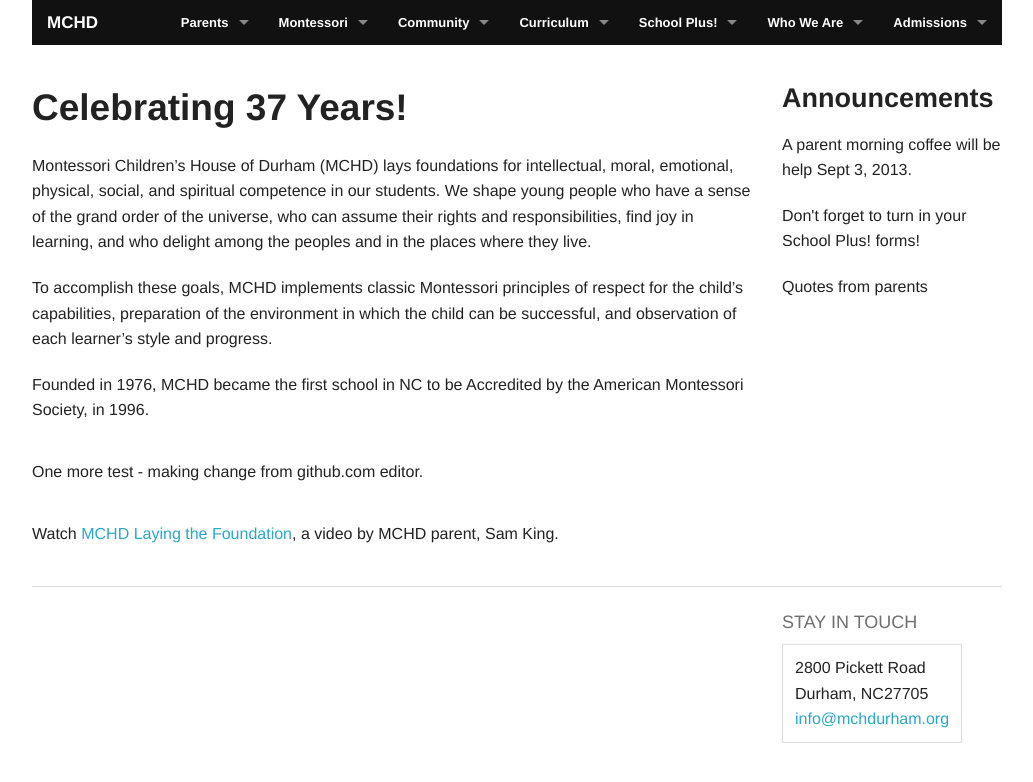
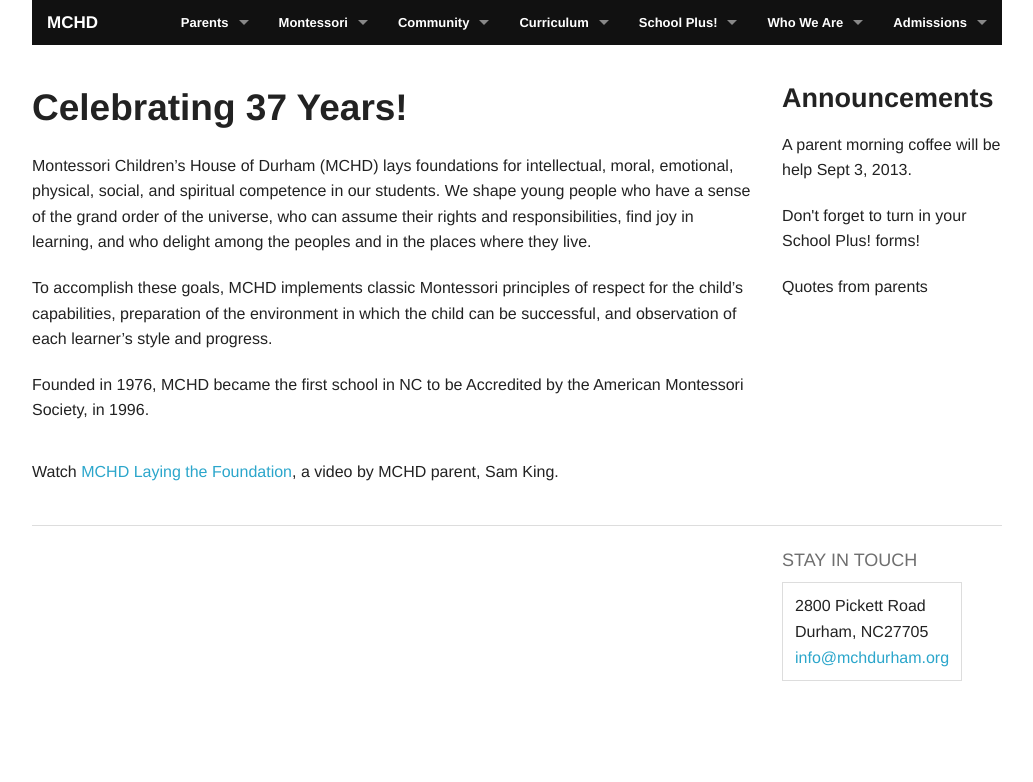
Before and after one commit to donmullen/mchdurham, a Jekyll site: the page built from index.html, in a window 1280 px wide. Shown: the top 782 px of the page, without its empty margins (123-1156 px from the left). Built offline with Jekyll 4.4.1, drawn with Linux system fonts in a browser that asks for light colours; Markdown is read by kramdown in place of the engine named in the settings.

Commit message:
Remote the test phrase

```diff
--- a/index.html
+++ b/index.html
@@ -17,8 +17,6 @@
       observation of each learner’s style and progress.</p>
       <p>Founded in 1976, MCHD became the first school in NC to be
       Accredited by the American Montessori Society, in 1996.</p>
-      <br/>
-      <p>One more test - making change from github.com editor.</p>
       <br/>
       <p>Watch <a href="#" data-reveal-id="laying-the-foundation">MCHD
       Laying the Foundation</a>, a video by MCHD parent, Sam King.</p>
```
